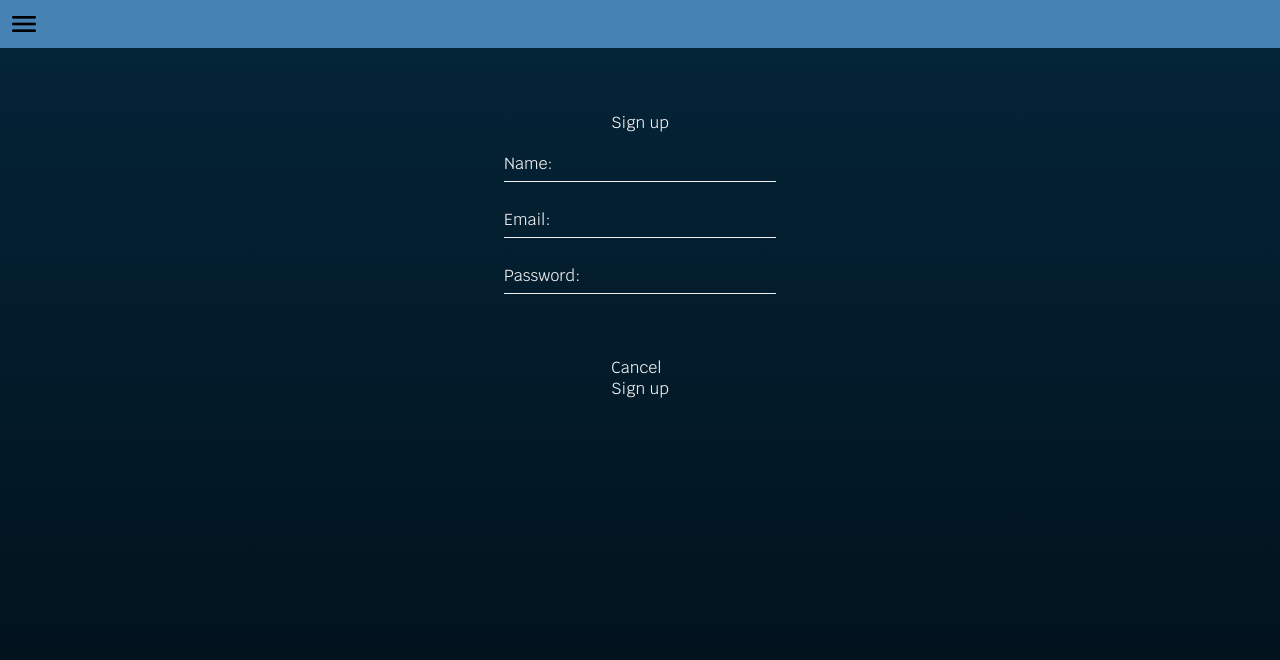
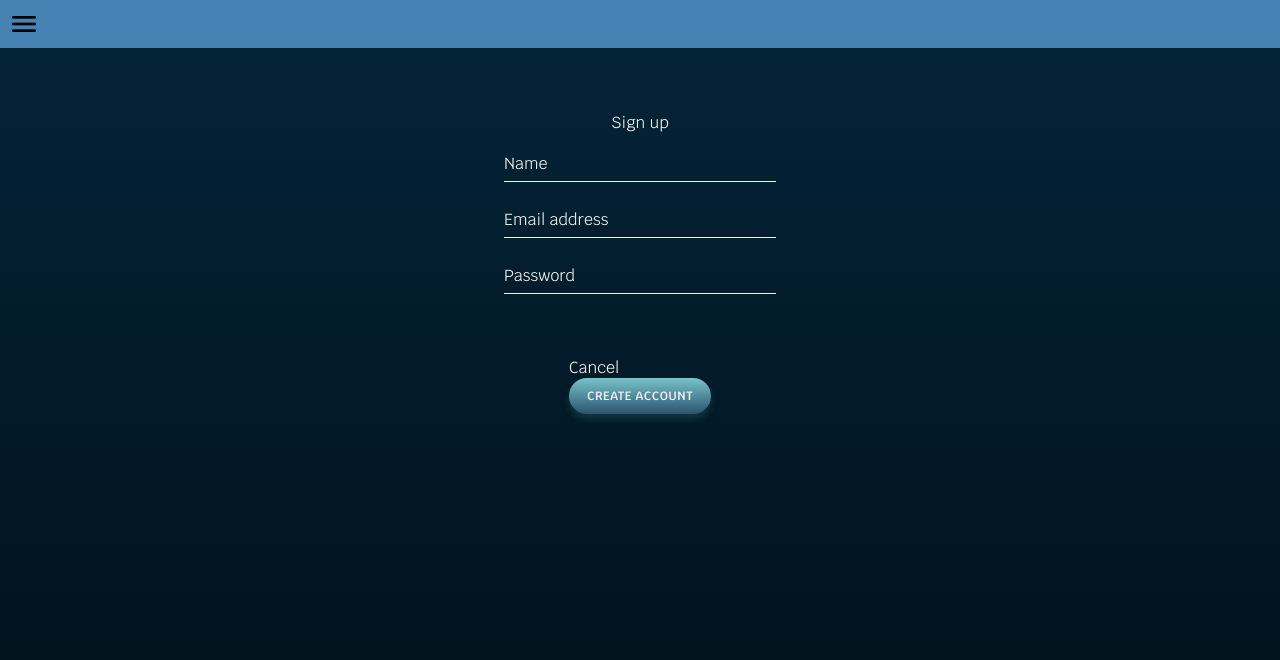
Before and after one commit to f-mantovani/project-3-client, a React (Create React App) app: page /signup in a window 1280 px wide. Shown: the top 660 px of the page. Built offline with nearby package versions, Linux system fonts and the light colour scheme.

Commit message:
adjusted some things to the label not move back

```diff
--- a/src/components/Login/LoginForm.js
+++ b/src/components/Login/LoginForm.js
@@ -26,8 +26,9 @@ const LoginForm = () => {
               <InputPlato
                 id='email'
                 name='email'
-                placeholder='example@email.com'
+                placeholder='johndoe@email.com'
                 value={email}
+                required
                 onChange={(e) => handleEmailInput(e)}
               ></InputPlato>
               <label htmlFor='email'>Email address </label>
@@ -37,8 +38,10 @@ const LoginForm = () => {
               <InputPlato
                 id='password'
                 name='password'
+                type='password'
                 placeholder='*********'
                 value={password}
+                required
                 onChange={(e) => handlePasswordInput(e)}
               ></InputPlato>
               <label htmlFor='password'>Password </label>
--- a/src/components/Singup/SignupForm.js
+++ b/src/components/Singup/SignupForm.js
@@ -23,38 +23,41 @@ const SignupForm = () => {
           <legend>Sign up</legend>
           <div className='login-inputs'>
             <div className='input-field'>
-              <label htmlFor='name'>Name: </label>
               <InputPlato
                 id='name'
-                placeholder='name here'
+                placeholder='John Doe'
                 type='text'
                 value={name}
+                required
                 onChange={(e) => handleNameInput(e)}
               ></InputPlato>
+              <label htmlFor='name'>Name </label>
             </div>
             <div className='input-field'>
-              <label htmlFor='email'>Email: </label>
               <InputPlato
                 id='email'
-                placeholder='email here'
+                placeholder='johndoe@email.com'
                 type='text'
                 value={email}
+                required
                 onChange={(e) => handleEmailInput(e)}
               ></InputPlato>
+              <label htmlFor='email'>Email address </label>
             </div>
             <div className='input-field'>
-              <label htmlFor='password'>Password: </label>
               <InputPlato
                 id='password'
-                placeholder='password here'
+                placeholder='***********'
                 type='password'
+                required
                 value={password}
                 onChange={(e) => handlePasswordInput(e)}
               ></InputPlato>
+              <label htmlFor='password'>Password </label>
             </div>
             <div className='login-btn-group'>
               <ButtonPlato onClick={() => navigate('/')}>Cancel</ButtonPlato>
-              <ButtonPlato onClick={signUpUser}>Sign up</ButtonPlato>
+              <ButtonPlato login="true" onClick={signUpUser}>Create Account</ButtonPlato>
             </div>
           </div>
         </fieldset>
--- a/src/components/Tasks/TaskCard.js
+++ b/src/components/Tasks/TaskCard.js
@@ -8,7 +8,7 @@ const TaskCard = ({ title, status, index }) => {
     <CardPlato className='task-card'>
       <div className='checkbox-container'>
         <input type='checkbox' id={index} className='custom-checkbox'/>
-        <label htmlFor={index} className='task-label'> {title} </label>
+        <label htmlFor={index} className='task-label body'> {title} </label>
       </div>
     </CardPlato>
   )
--- a/src/design.system/CardPlato.js
+++ b/src/design.system/CardPlato.js
@@ -1,9 +1,8 @@
 import styled from 'styled-components'
 
 const CardPlato = styled.div`
-  background-color: beige;
-  padding: 2em 3em;
-  margin: 1rem 0;
+  padding: 2em 8em;
+  margin: 1rem auto;
   border-radius: 5px;
   box-shadow: .125rem .125rem .125rem .125rem rgba(0, 0, 0, .4);
   display: flex;
--- a/src/design.system/InputPlato.js
+++ b/src/design.system/InputPlato.js
@@ -8,6 +8,7 @@ const InputPlato = styled.input`
   border-left: none;
   border-right: none;
   border-bottom: 1px solid #f1f1f1;
+  color: var(--font-color);
 
   ::placeholder {
     opacity: 0;
@@ -17,7 +18,8 @@ const InputPlato = styled.input`
     opacity: 1;
     transition: 300ms ease-in;
   }
-  :focus + label {
+  :focus + label,
+  :valid + label {
     position: absolute;
     top: -1rem;
     left: 0.5em;
@@ -27,7 +29,7 @@ const InputPlato = styled.input`
     line-height: var(--fs-large);
     color: var(--font-color);
     border: none;
-    transition: 300ms linear;
+    transition: 0.3 ease;
   }
 
   :focus {
```
